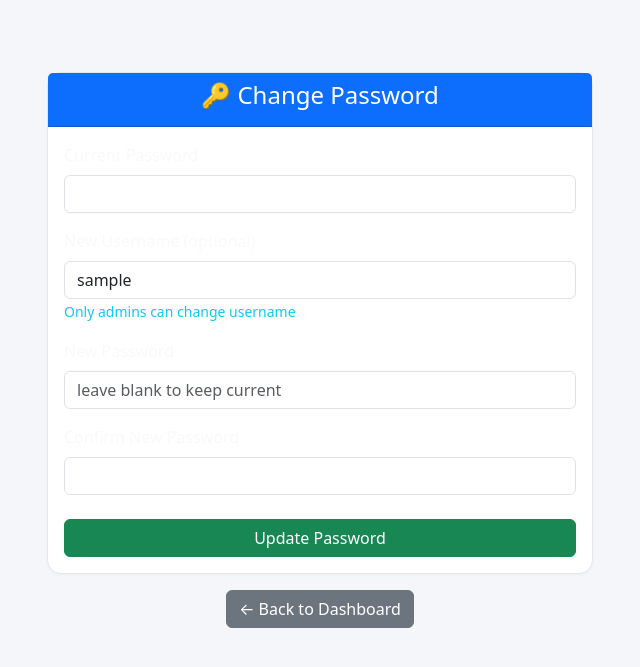
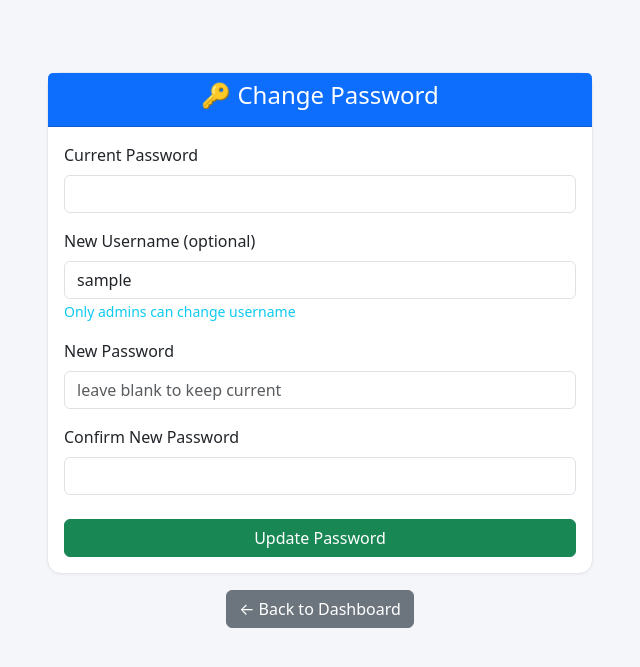
Before and after one commit to AlexeiHaikonenuser/Boat-Dashboard-, a Flask app: page /change_password in a window 1280 px wide. Shown: the part 60-727 px from the top of the page, without its empty margins (320-960 px from the left). Run offline with Flask 3, Linux system fonts and the light colour scheme; the visitor is signed in with stand-in values (Sample User, id 1).

Commit message:
Update change_password.html

```diff
--- a/boat_dashboard/templates/change_password.html
+++ b/boat_dashboard/templates/change_password.html
@@ -10,13 +10,13 @@
                 <div class="card-body">
                     <form method="POST">
                         <div class="mb-3">
-                            <label class="form-label text-light">{{ get_text('current_password', session.get('language', 'en')) }}</label>
+                            <label class="form-label text-hiden">{{ get_text('current_password', session.get('language', 'en')) }}</label>
                             <input type="password" name="current_password" class="form-control" required>
                         </div>
 
                         {% if session.role == 'admin' %}
                         <div class="mb-3">
-                            <label class="form-label text-light">{{ get_text('new_username_optional', session.get('language', 'en')) }}</label>
+                            <label class="form-label text-hiden">{{ get_text('new_username_optional', session.get('language', 'en')) }}</label>
                             <input type="text" name="new_username" class="form-control"
                                    value="{{ session.username }}">
                             <small class="text-info">{{ get_text('only_admins_can_change_username', session.get('language', 'en')) }}</small>
@@ -24,13 +24,13 @@
                         {% endif %}
 
                         <div class="mb-3">
-                            <label class="form-label text-light">{{ get_text('new_password', session.get('language', 'en')) }}</label>
+                            <label class="form-label text-hiden">{{ get_text('new_password', session.get('language', 'en')) }}</label>
                             <input type="password" name="new_password" class="form-control"
                                    placeholder="{{ get_text('leave_blank_keep_current', session.get('language', 'en')) }}">
                         </div>
 
                         <div class="mb-4">
-                            <label class="form-label text-light">{{ get_text('confirm_new_password', session.get('language', 'en')) }}</label>
+                            <label class="form-label text-hiden">{{ get_text('confirm_new_password', session.get('language', 'en')) }}</label>
                             <input type="password" name="confirm_password" class="form-control">
                         </div>
 
```
